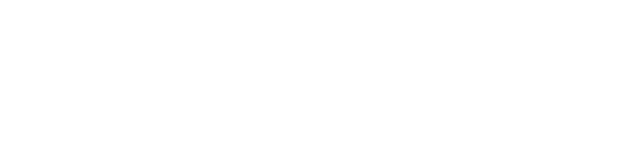
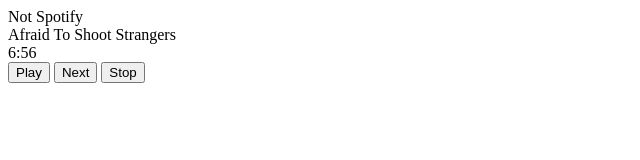
Before and after one commit to warborn/media-player-exercise, a plain HTML site: page index.html in a window 1280 px wide. Shown: the whole page, without its empty margins (0-640 px from the left). Drawn offline with Linux system fonts and the light colour scheme.

Commit message:
Add media player markup

```diff
--- a/index.html
+++ b/index.html
@@ -6,6 +6,19 @@
     <link rel="stylesheet" href="./style.css" type="text/css">
 </head>
 <body>
-
+    <main class="media-player">
+        <header>Not Spotify</header>
+        <section class="songs">
+            <div class="song">
+                <div class="name">Afraid To Shoot Strangers</div>
+                <div class="duration">6:56</div>
+            </div>
+        </section>
+        <div class="controls">
+            <button id="play">Play</button>
+            <button id="next">Next</button>
+            <button id="stop">Stop</button>
+        </div>
+    </main>
 </body>
 </html>
```
